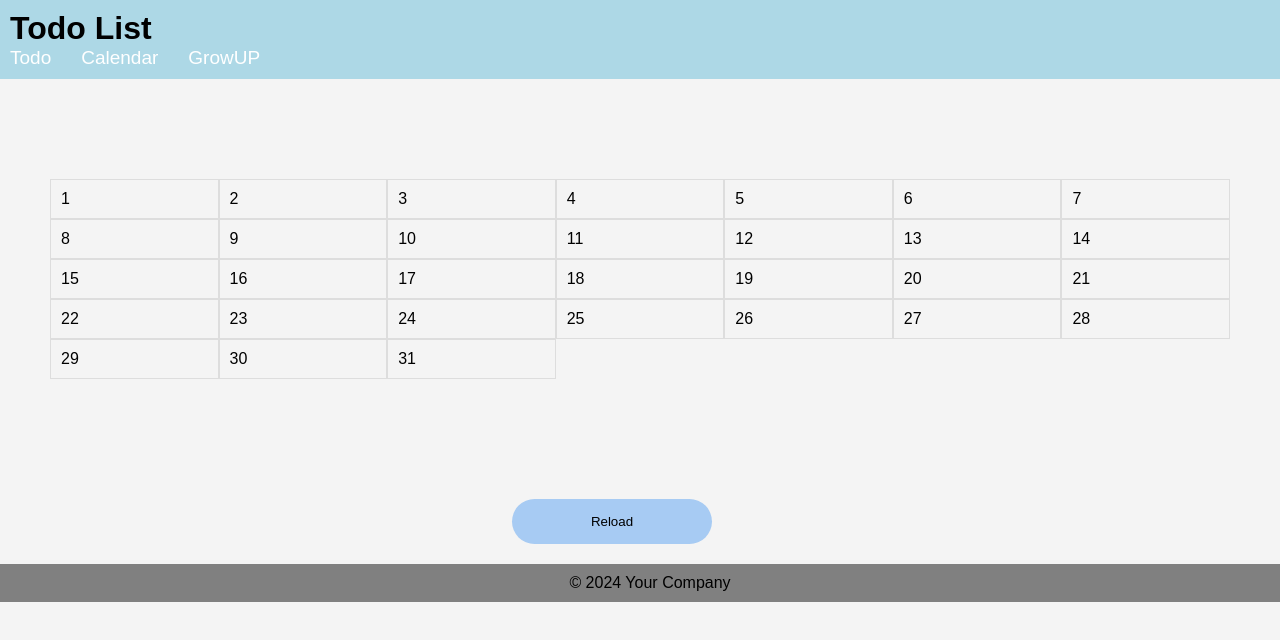
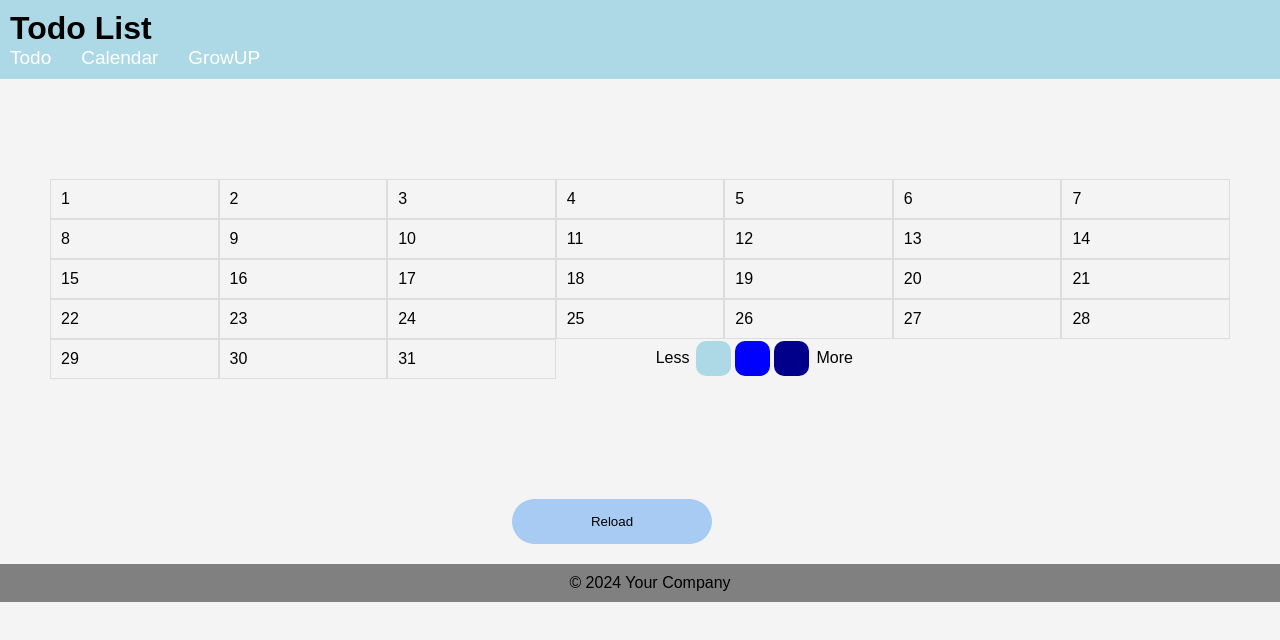
Before and after one commit to furuyashikiiori/camp2024_07, a React (Create React App) app in the folder my-react-app/: page /calendar in a window 1280 px wide. Shown: the top 640 px of the page. Built offline with nearby package versions, Linux system fonts and the light colour scheme; no server answers.

Commit message:
githubみたいなあれ

```diff
--- a/my-react-app/src/components/Calendar.css
+++ b/my-react-app/src/components/Calendar.css
@@ -44,3 +44,38 @@
 .Reload_button:hover {
   background-color: rgb(98, 162, 235);
 }
+
+.calender-less {
+  margin-left: 100px;
+  margin-right: 5px;
+  margin-top: 10px;
+}
+
+.calender-more {
+  margin-left: 5px;
+  margin-top: 10px;
+}
+.rectangle1 {
+  width: 35px;
+  height: 35px;
+  border: none;
+  border-radius: 10px;
+  background-color: lightblue;
+  margin: 2px;
+}
+.rectangle2 {
+  width: 35px;
+  height: 35px;
+  border: none;
+  border-radius: 10px;
+  background-color: blue;
+  margin: 2px;
+}
+.rectangle3 {
+  width: 35px;
+  height: 35px;
+  border: none;
+  border-radius: 10px;
+  background-color: darkblue;
+  margin: 2px;
+}
--- a/my-react-app/src/components/Calendar.js
+++ b/my-react-app/src/components/Calendar.js
@@ -48,7 +48,14 @@ const Calendar = ({ todos }) => {
 
   return (
     <div>
-      <div className="calendar">{renderDays()}</div>
+      <div className="calendar">
+        {renderDays()}
+        <p className="calender-less">Less</p>
+        <div class="rectangle1"></div>
+        <div class="rectangle2"></div>
+        <div class="rectangle3"></div>
+        <p className="calender-more">More</p>
+      </div>
 
       <button
         className="Reload_button"
```
